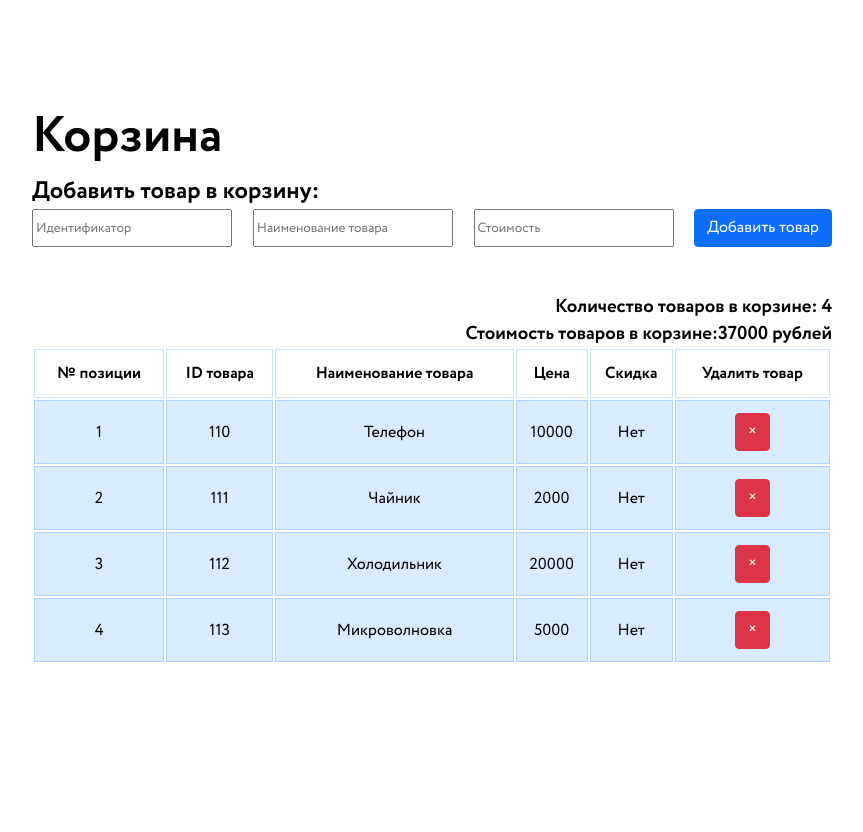
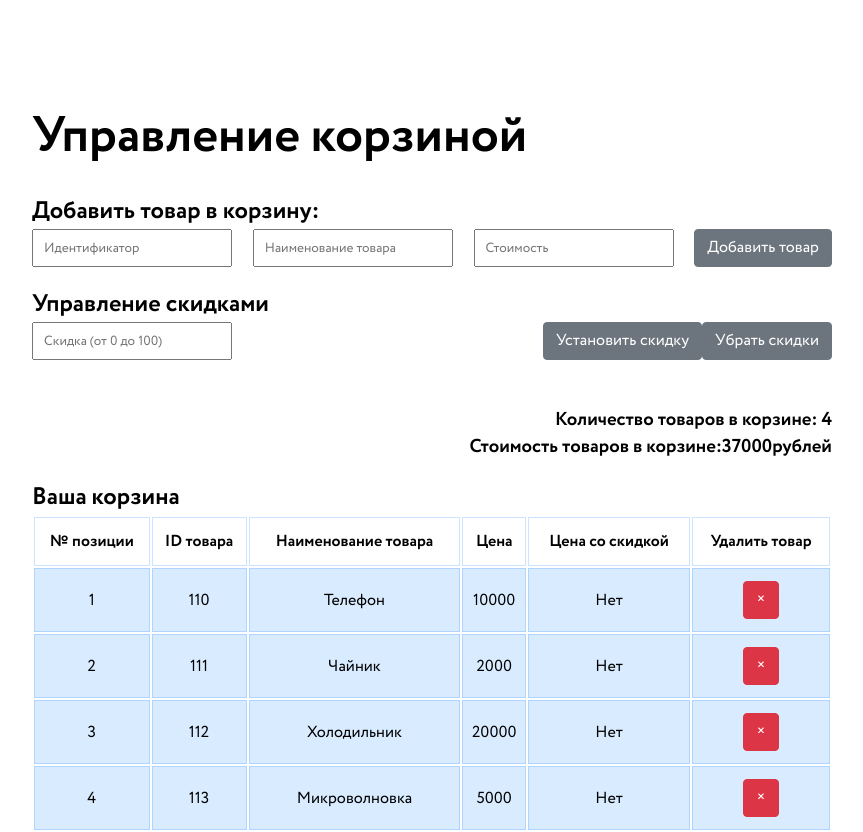
Before and after one commit to Svibex/blank-for-basket, a React (Create React App) app: page / in a window 1280 px wide. Shown: the whole page, without its empty margins (208-1071 px from the left). Before the commit the page ends 800 px from the top, so only its background shows below. Built offline with nearby package versions, Linux system fonts and the light colour scheme.

Commit message:
feat: add sales

```diff
--- a/src/App.js
+++ b/src/App.js
@@ -1,16 +1,25 @@
-import React from 'react';
+import React, {useEffect, useState} from "react";
 import FieldList from "./Field/FieldList";
 import "./styles/style.css";
 import Contex from "./context";
 import AddField from "./Field/AddField";
+import Sales from "./Sales";
 
 function App() {
-  const [fields, setFields] = React.useState([
+  const [fields, setFields] = useState([
     {id:1, index:'110', name:'Телефон', price:'10000', sale: ''},
     {id:2, index:'111', name:'Чайник', price:'2000', sale: ''},
     {id:3, index:'112', name:'Холодильник', price:'20000', sale: ''},
     {id:4, index:'113', name:'Микроволновка', price:'5000', sale: ''},
   ]);
+
+  const [isDisabled, setIsDisabled] = useState(fields.length === 0);
+
+  useEffect(() => {
+     if(fields.length !== 0) setIsDisabled(false);
+     else setIsDisabled(true);
+
+  }, [fields])
 
   function deleteField(id) {
       setFields(fields.filter(field => field.id !== id)
@@ -26,19 +35,37 @@ function App() {
     }]))
   }
 
+  function addSales(sale) {
+      setFields((fields) => fields.map(item => {
+          return {...item, sale: (item.price-(item.price*sale/100))}
+      }))
+  }
+
+  function removeSales(event) {
+      setFields((fields) => fields.map(item => {
+          return {...item, sale: ""}
+      }))
+
+  }
+
   const amount = fields.reduce((sum, current) => +sum + +(current.price || 0), 0);
   const amountSale = fields.reduce((sum, current) => +sum + +(current.sale || 0), 0);
 
   return (
       <Contex.Provider value={{ deleteField }}>
         <div className="body">
-            <h1>Корзина</h1>
+            <h1>Управление корзиной</h1>
             <AddField onCreate={addField} />
+            <Sales updateSale={addSales} removeSales={removeSales} isDisabled={isDisabled}/>
             <span>
                 <h3>Количество товаров в корзине: {fields.length}</h3>
                 <h3>Стоимость товаров в корзине:
-                    {fields.sale ? amount + amountSale : amount} рублей</h3>
+                    {amountSale>0 ?
+                        <p>{amountSale}</p> :
+                        <p>{amount}</p>} рублей
+                </h3>
             </span>
+            <h2>Ваша корзина</h2>
             {fields.length ? <FieldList fields={fields}/> : <h2>Список пуст</h2>}
         </div>
       </Contex.Provider>
--- a/src/Field/AddField.js
+++ b/src/Field/AddField.js
@@ -1,39 +1,52 @@
-import React, {useState} from "react";
+import React, {useState, useEffect} from "react";
 import PropTypes from "prop-types";
 
-function AddField({ onCreate }) {
-    const [index, setIndex] = useState('')
-    const [name, setName] = useState('')
-    const [price, setPrice] = useState('')
+function AddField({onCreate}) {
+    const [data, setData] = useState({index: '', name: '', price: ''});
+    const [isDisabled, setIsDisabled] = useState(true);
 
     function submitHandler(event) {
         event.preventDefault()
+        setIsDisabled(true);
+        onCreate(data.index, data.name, data.price);
+        setData((prevState) => ({...prevState, index: '', name: '', price: ''}));
+    }
 
-        if (!isNaN(+name) || !name) {
-            alert("Введите корректное наименование товара")
-        }
-        else if (isNaN(+index) || !index) {
-            alert("Введите корректный идентификатор")
-        }
-        else if (isNaN(+price) || !price) {
-            alert("Введите корректную стоимость")
-        }
-        else {
-            onCreate(index, name, price)
-        }
+    function onChangeHandler(event) {
+        const { value, name } = event.target;
+        setData(prevState => ({...prevState,[name]: value}));
     }
+
+    useEffect(() => {
+        if (data.index !== '' && data.name !== '' && data.price !== '') setIsDisabled(false);
+        else setIsDisabled(true);
+    }, [data])
 
     return (
         <>
             <h2>Добавить товар в корзину:</h2>
             <form>
                 <input placeholder="Идентификатор"
-                    value={index} onChange={event => setIndex(event.target.value)} />
+                       value={data.index}
+                       name="index"
+                       onChange={onChangeHandler}
+                />
                 <input placeholder="Наименование товара"
-                    value={name} onChange={event => setName(event.target.value)} />
+                       value={data.name}
+                       name="name"
+                       onChange={onChangeHandler}
+                />
                 <input placeholder="Стоимость"
-                    value={price} onChange={event => setPrice(event.target.value)}  />
-                <button className="buttonSubmit" type="submit" onClick={submitHandler}>Добавить товар</button>
+                       value={data.price}
+                       name="price"
+                       onChange={onChangeHandler}
+                />
+                <button className={isDisabled ? "disabled" : "buttonSubmit"}
+                        type="submit"
+                        onClick={submitHandler}
+                        disabled={isDisabled}
+                >Добавить товар
+                </button>
             </form>
         </>
     )
--- a/src/Field/FieldItem.js
+++ b/src/Field/FieldItem.js
@@ -10,7 +10,7 @@ function FieldItem({ field, id }) {
             <td>{field.index}</td>
             <td>{field.name}</td>
             <td>{field.price}</td>
-            <td>{field.sale ? true : "Нет"}</td>
+            <td>{field.sale ? field.sale : "Нет"}</td>
             <td>
                 <button
                     className="buttonDelete"
--- a/src/Field/FieldList.js
+++ b/src/Field/FieldList.js
@@ -11,7 +11,7 @@ function FieldList(props) {
                     <th>ID товара</th>
                     <th>Наименование товара</th>
                     <th>Цена</th>
-                    <th>Скидка</th>
+                    <th>Цена со скидкой</th>
                     <th>Удалить товар</th>
                 </tr>
             </thead>
--- /dev/null
+++ b/src/Sales.js
@@ -0,0 +1,72 @@
+import React, {useState} from "react";
+import PropTypes from "prop-types";
+
+function Sales({ updateSale, removeSales, isDisabled }) {
+    const [sale, setSale] = useState("");
+    const [isSetBtnDisabled, setSetBtnDisabled] = useState(true);
+    const [isDelBtnDisabled, setDelBtnDisabled] = useState(true);
+
+    function submitHandler(event) {
+        event.preventDefault();
+
+        if (sale>=0 && sale<=100) {
+            updateSale(sale);
+            setSale('');
+            setSetBtnDisabled(true);
+            setDelBtnDisabled(false);
+        }
+    }
+
+    function onChangeHandler(event) {
+        const value = event.target.value;
+        if (value<=100) {
+            setSale(value);
+        }
+        if (value === '') setSetBtnDisabled(true);
+        else setSetBtnDisabled(false);
+    }
+
+    function removeBtnHandler() {
+        removeSales();
+        setDelBtnDisabled(true);
+    }
+
+    return(
+        <div>
+            <h2>Управление скидками</h2>
+            <form className="sales">
+                <input placeholder="Скидка (от 0 до 100)"
+                       value={sale}
+                       onChange={onChangeHandler}
+                       disabled={isDisabled}
+                />
+                <div>
+                    <button
+                        className={isSetBtnDisabled ? "disabled" : "buttonSubmit"}
+                        type="button"
+                        onClick={submitHandler}
+                        disabled={isSetBtnDisabled}
+                    >
+                        Установить скидку
+                    </button>
+                    <button
+                        className={isDelBtnDisabled ? "disabled" : "buttonDelete"}
+                        type="button"
+                        onClick={removeBtnHandler}
+                        disabled={isDelBtnDisabled}
+                    >
+                        Убрать скидки
+                    </button>
+                </div>
+            </form>
+
+        </div>
+    )
+}
+
+Sales.propTypes = {
+    updateSale: PropTypes.func.isRequired,
+    removeSales: PropTypes.func.isRequired
+}
+
+export default Sales;
--- a/src/styles/style.css
+++ b/src/styles/style.css
@@ -27,8 +27,16 @@ h1 {
     font-size: 50px;
 }
 
+h2 {
+    margin-top: 20px;
+}
+
 table {
     width: 800px;
+}
+
+h3 {
+    display: flex;
 }
 
 th {
@@ -81,10 +89,18 @@ button {
     border-color: #0d6efd;
 }
 
+.disabled {
+    cursor: auto;
+    color: #fff;
+    background-color: #6c757d;
+    border-color: #6c757d
+}
+
 input {
     line-height: 1.5;
     height: 38px;
     width: 200px;
+    padding-left: 10px;
 }
 
 form {
@@ -99,3 +115,8 @@ span {
     justify-content: flex-end;
     height: 100px;
 }
+
+.sales {
+    display: flex;
+    justify-content: space-between;
+}
```
